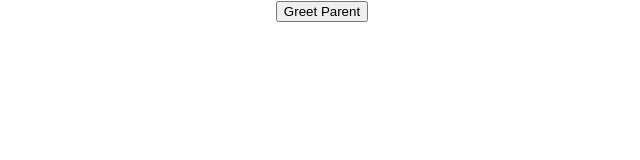
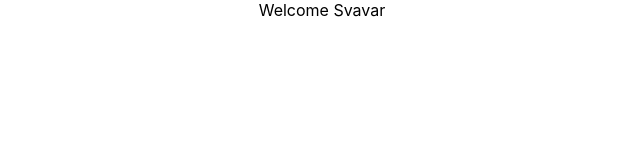
Before and after one commit to Svavar16/ReactLearning, a React (Create React App) app in the folder React beginner(Youtube)/hello-world/: page / in a window 1280 px wide. Shown: the top 160 px of the page, without its empty margins (318-958 px from the left). Built offline with nearby package versions, Linux system fonts and the light colour scheme.

Commit message:
conditional Rendering

```diff
--- a/React beginner(Youtube)/hello-world/src/App.js
+++ b/React beginner(Youtube)/hello-world/src/App.js
@@ -10,12 +10,14 @@
 import ClassClick from './components/ClassClick'
 import EvencBind from './components/EventBind'
 import ParentComponent from './components/ParentComponent'
+import UserGreeting from './components/UserGreeting'
 
 function App() {
   return (
     <div className="App">
-      <ParentComponent></ParentComponent>
-      {/*<EvencBind></EvencBind>
+      <UserGreeting></UserGreeting>
+      {/*<ParentComponent></ParentComponent>
+      <EvencBind></EvencBind>
       <ClassClick></ClassClick>
       <FunctionClick></FunctionClick>
       <Counter></Counter>
--- /dev/null
+++ b/React beginner(Youtube)/hello-world/src/components/UserGreeting.js
@@ -0,0 +1,48 @@
+import React, { Component } from 'react'
+
+class UserGreeting extends Component {
+
+    constructor(props) {
+        super(props)
+
+        this.state = {
+             isLoggedIn: true
+        }
+    }
+
+    render() {
+
+        return this.state.isLoggedIn && <div>Welcome Svavar</div>
+
+        // return(
+        //     this.state.isLoggedIn ?
+        //     <div>Welcome Svavar</div> :
+        //     <div>Welcome Guest</div>
+        // )
+        // let message
+        // if (this.state.isLoggedIn){
+        //     message = <div>Welcome Svavar</div>
+        // } else {
+        //     message = <div>Welcome Guest</div>
+        // }
+
+        // return <div>{message}</div>
+
+        // if (this.state.isLoggedIn){
+        //     return (
+        //         <div>Welcome Svavar</div>
+        //     )
+        // } else {
+        //     return(
+        //         <div>Welcome Guest</div>
+        //     )
+        // }
+        //return (
+        //    <div>
+        //       <div>Welcome Svavar</div>
+        //       <div>Welcome Guest</div>
+        //   </div>
+    }
+}
+
+export default UserGreeting
```
